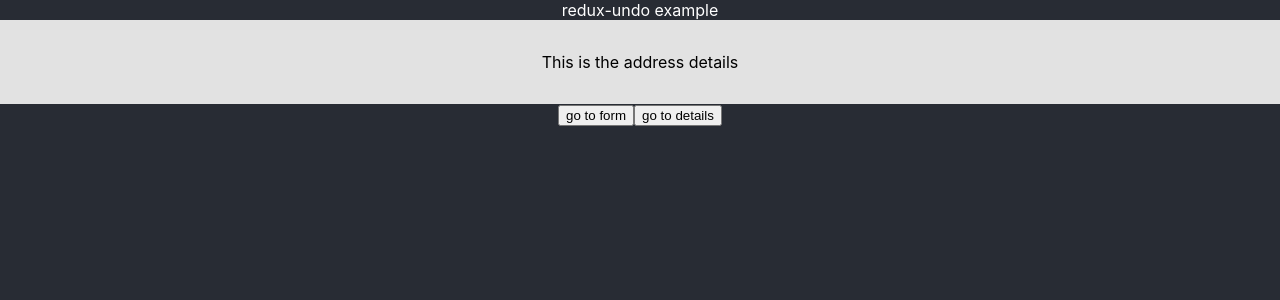
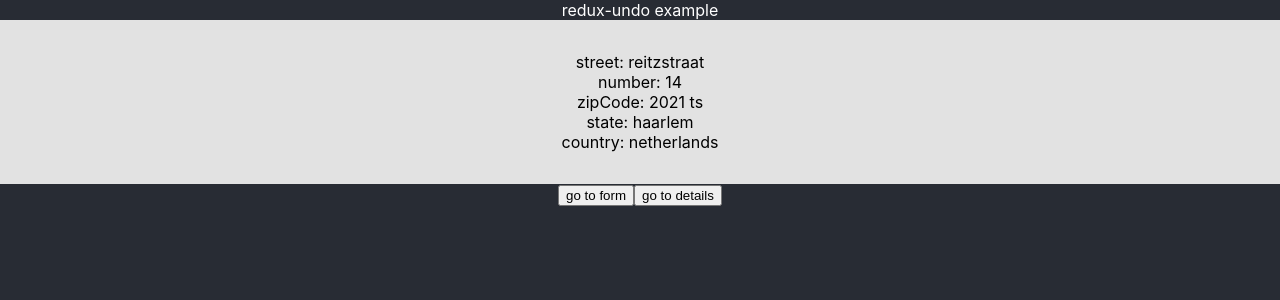
Before and after one commit to asainz/redux-history-poc, a React (Create React App) app: page / in a window 1280 px wide. Both pictures are taken after a click on the button "go to details". Shown: the top 300 px of the page. Built offline with nearby package versions, Linux system fonts and the light colour scheme.

Commit message:
add defails view, that show data that was not saved

```diff
--- a/src/components/Address/Details.jsx
+++ b/src/components/Address/Details.jsx
@@ -6,9 +6,14 @@ export default class View extends Component {
         super(props);
     }
     render() {
+        const { address } = this.props;
         return (
             <div className="Address-Page Address-Details">
-                <p>This is the address details</p>
+                {Object.keys(address).map(k => (
+                    <p>
+                        {k}: {address[k]}
+                    </p>
+                ))}
             </div>
         );
     }
```
